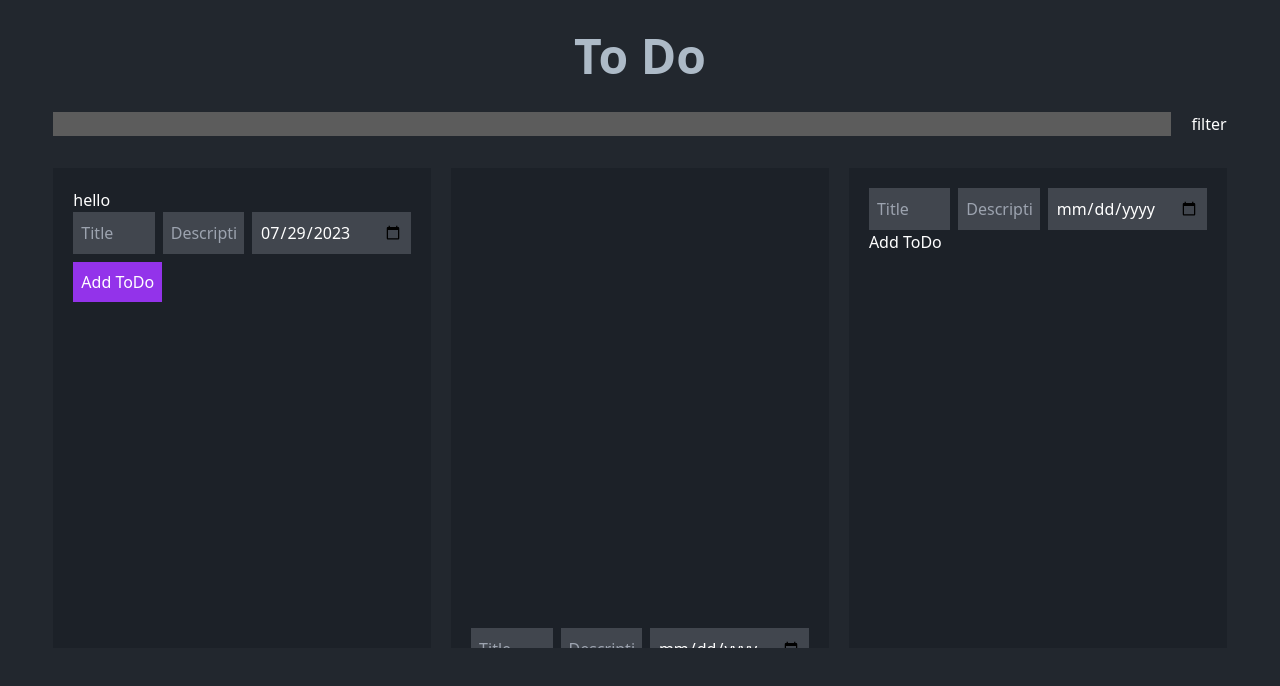
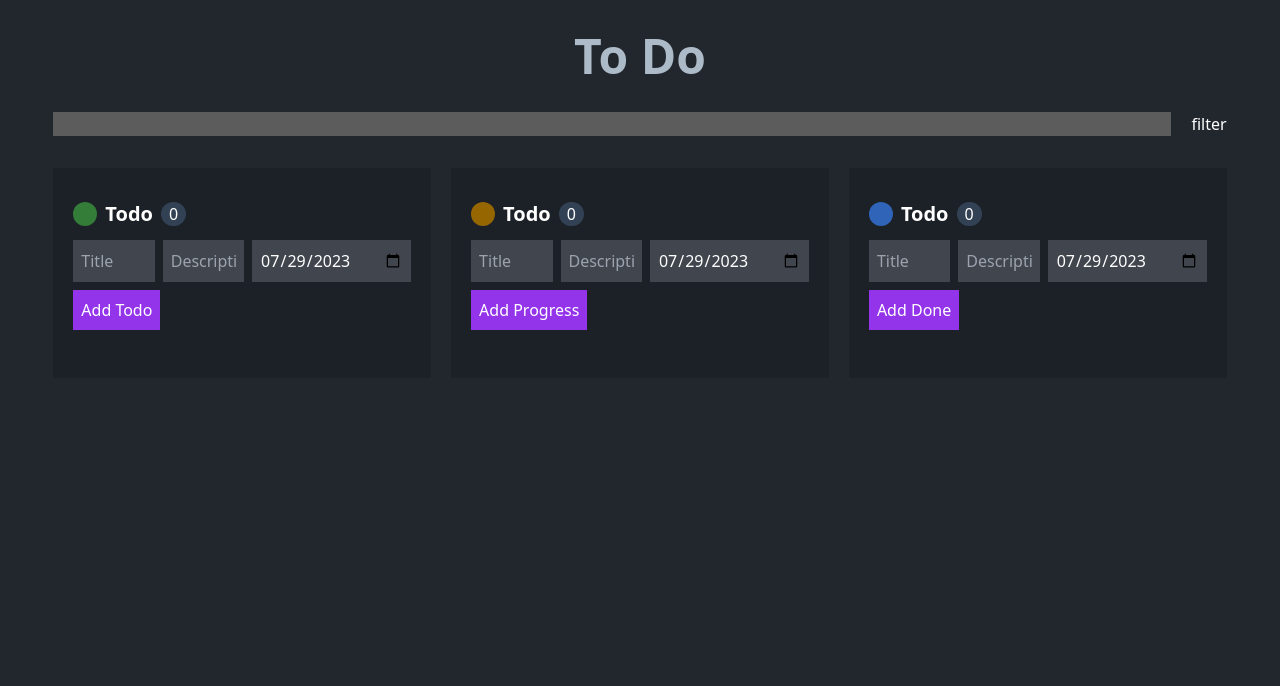
Before and after one commit to JakariaJishan/kanban-react, a React (Create React App) app: page / in a window 1280 px wide. Shown: the top 686 px of the page. Built offline with nearby package versions, Linux system fonts and the light colour scheme.

Commit message:
Design form

```diff
--- a/package.json
+++ b/package.json
@@ -12,6 +12,7 @@
     "react-dnd": "^16.0.1",
     "react-dnd-html5-backend": "^16.0.1",
     "react-dom": "^18.2.0",
+    "react-icons": "^4.10.1",
     "react-redux": "^8.1.1",
     "react-router-dom": "^6.14.2",
     "react-scripts": "5.0.1",
--- a/src/components/complete/Complete.js
+++ b/src/components/complete/Complete.js
@@ -1,13 +1,16 @@
 import React, { useState } from "react";
-import { useDispatch } from "react-redux";
-import { v4 as uuid } from 'uuid';
+import { BsCircleFill } from "react-icons/bs";
+import { useDispatch, useSelector } from "react-redux";
+import { v4 as uuid } from "uuid";
 import { addComplete } from "../../redux/features/todoSlice";
 import FormItem from "../todo/FormItem";
 
 const Complete = () => {
+  const now =  new Date()
   const [title, setTitle] = useState("");
   const [description, setDescription] = useState("");
-  const [date, setDate] = useState("");
+  const [date, setDate] = useState(new Date(now).toJSON().slice(0, 10));
+  const state = useSelector((state) => state.todo.completeItems);
 
   const dispatch = useDispatch();
 
@@ -17,13 +20,24 @@ const Complete = () => {
       title,
       description,
       date,
-      id:uuid()
+      id: uuid(),
     };
 
     dispatch(addComplete(todo));
+    setTitle('')
+    setDescription('')
+    setDate('')
   };
   return (
-    <form onSubmit={handleSubmit}>
+    <form
+      onSubmit={handleSubmit}
+      className="mb-5 sticky top-0 left-0 bg-[#1C2128]"
+    >
+      <div className="flex gap-2 py-3 items-center ">
+        <BsCircleFill className="text-[#2F64B9] text-2xl" />
+        <p className="font-bold text-xl">Todo</p>
+        <p className="px-2 bg-slate-700 rounded-full">{state.length}</p>
+      </div>
       <FormItem
         title={title}
         date={date}
@@ -32,7 +46,7 @@ const Complete = () => {
         setDescription={setDescription}
         setTitle={setTitle}
       />
-      <button>Add ToDo</button>
+      <button className=" bg-purple-600 p-2 my-2">Add Done</button>
     </form>
   );
 };
--- a/src/components/drag&drop/DropComplete.js
+++ b/src/components/drag&drop/DropComplete.js
@@ -37,7 +37,7 @@ const DropComplete = ({ completeItems }) => {
   };
 
   return (
-    <div className="bg-[#1C2128] p-5 h-[30rem] overflow-y-auto">
+    <div className="bg-[#1C2128] p-5 overflow-y-auto relative">
       <Complete/>
       <Droppable droppableId="complete" type="TASK">
         {(provided) => (
--- a/src/components/drag&drop/DropInProgress.js
+++ b/src/components/drag&drop/DropInProgress.js
@@ -37,7 +37,9 @@ const DropInProgress = ({ inProgressItems }) => {
   };
 
   return (
-    <div className="bg-[#1C2128] p-5 h-[30rem] overflow-y-auto ">
+    <div className="bg-[#1C2128] p-5  overflow-y-auto relative">
+            <Task />
+
       <Droppable droppableId="in-progress" type="TASK">
         {(provided) => (
           <ul
@@ -106,7 +108,6 @@ const DropInProgress = ({ inProgressItems }) => {
           </ul>
         )}
       </Droppable>
-      <Task />
 
     </div>
   );
--- a/src/components/drag&drop/DropTodo.js
+++ b/src/components/drag&drop/DropTodo.js
@@ -37,7 +37,7 @@ const DropTodo = ({ todoItems }) => {
   };
 
   return (
-    <div className="bg-[#1C2128] p-5 h-[30rem] overflow-y-auto relative">
+    <div className="bg-[#1C2128] p-5  overflow-y-auto relative">
 
       <Todo />
       <Droppable droppableId="todo" type="TASK">
--- a/src/components/task/Task.js
+++ b/src/components/task/Task.js
@@ -1,13 +1,16 @@
 import React, { useState } from "react";
-import { useDispatch } from "react-redux";
+import { BsCircleFill } from "react-icons/bs";
+import { useDispatch, useSelector } from "react-redux";
 import { v4 as uuid } from 'uuid';
 import { addInProgress } from "../../redux/features/todoSlice";
 import FormItem from "../todo/FormItem";
 
 const Task = () => {
+  const now = new Date()
   const [title, setTitle] = useState("");
   const [description, setDescription] = useState("");
-  const [date, setDate] = useState("");
+  const [date, setDate] = useState(new Date(now).toJSON().slice(0, 10));
+  const state = useSelector((state) => state.todo.inProgressItems);
 
   const dispatch = useDispatch();
 
@@ -21,9 +24,18 @@ const Task = () => {
     };
 
     dispatch(addInProgress(todo));
+    setTitle('')
+    setDescription('')
+    setDate('')
   };
   return (
-    <form onSubmit={handleSubmit} >
+    <form onSubmit={handleSubmit}       className="mb-5 sticky top-0 left-0 bg-[#1C2128]"
+    >
+       <div className="flex gap-2 py-3 items-center ">
+        <BsCircleFill className="text-[#966600] text-2xl" />
+        <p className="font-bold text-xl">Todo</p>
+        <p className="px-2 bg-slate-700 rounded-full">{state.length}</p>
+      </div>
       <FormItem
         title={title}
         date={date}
@@ -32,7 +44,7 @@ const Task = () => {
         setDescription={setDescription}
         setTitle={setTitle}
       />
-      <button>Add ToDo</button>
+      <button className=" bg-purple-600 p-2 my-2">Add Progress</button>
     </form>
   );
 };
--- a/src/components/todo/Todo.js
+++ b/src/components/todo/Todo.js
@@ -1,16 +1,16 @@
 import React, { useState } from "react";
-import { useDispatch } from "react-redux";
+import { BsCircleFill } from "react-icons/bs";
+import { useDispatch, useSelector } from "react-redux";
 import { v4 as uuid } from "uuid";
 import { addTodo } from "../../redux/features/todoSlice";
 import FormItem from "./FormItem";
-
 const Todo = () => {
-  const now = new Date()
+  const now = new Date();
   const [title, setTitle] = useState("");
   const [description, setDescription] = useState("");
   const [date, setDate] = useState(new Date(now).toJSON().slice(0, 10));
   const dispatch = useDispatch();
-
+  const state = useSelector((state) => state.todo.todoItems);
   const handleSubmit = (e) => {
     e.preventDefault();
     let todo = {
@@ -21,11 +21,19 @@ const Todo = () => {
     };
 
     dispatch(addTodo(todo));
+    setTitle('')
+    setDescription('')
+    setDate('')
   };
   return (
-    <form onSubmit={handleSubmit} className="mb-5 sticky top-0 left-0">
-      <div>
-        hello
+    <form
+      onSubmit={handleSubmit}
+      className="mb-5 sticky top-0 left-0 bg-[#1C2128]"
+    >
+      <div className="flex gap-2 py-3 items-center ">
+        <BsCircleFill className="text-[#347D39] text-2xl" />
+        <p className="font-bold text-xl">Todo</p>
+        <p className="px-2 bg-slate-700 rounded-full">{state.length}</p>
       </div>
       <FormItem
         title={title}
@@ -35,7 +43,7 @@ const Todo = () => {
         setDescription={setDescription}
         setTitle={setTitle}
       />
-      <button className=" bg-purple-600 p-2 my-2">Add ToDo</button>
+      <button className=" bg-purple-600 p-2 my-2">Add Todo</button>
     </form>
   );
 };
```
Also changed, not shown: 2 other files (tests, documents, lock files or other folders).
